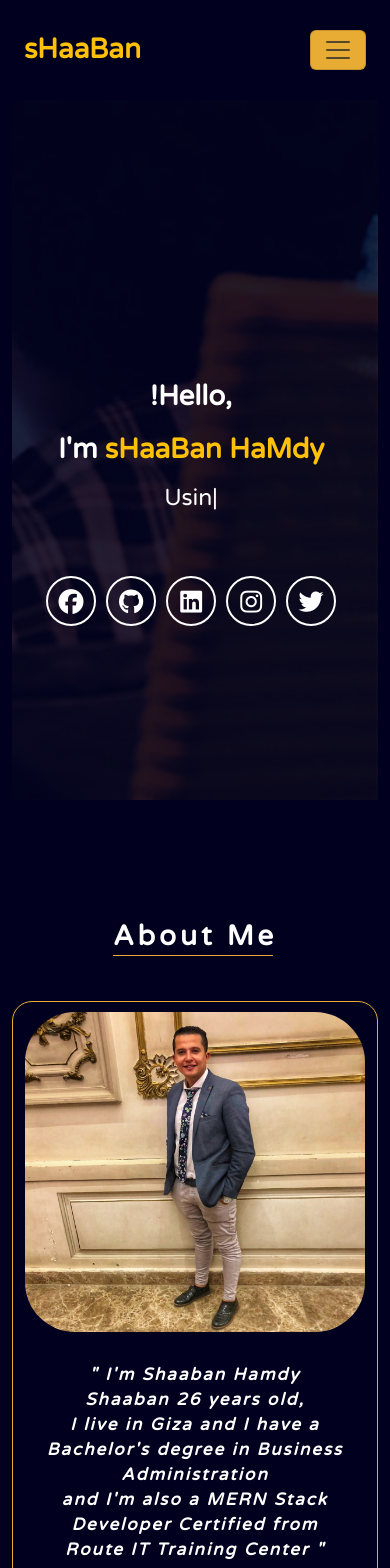
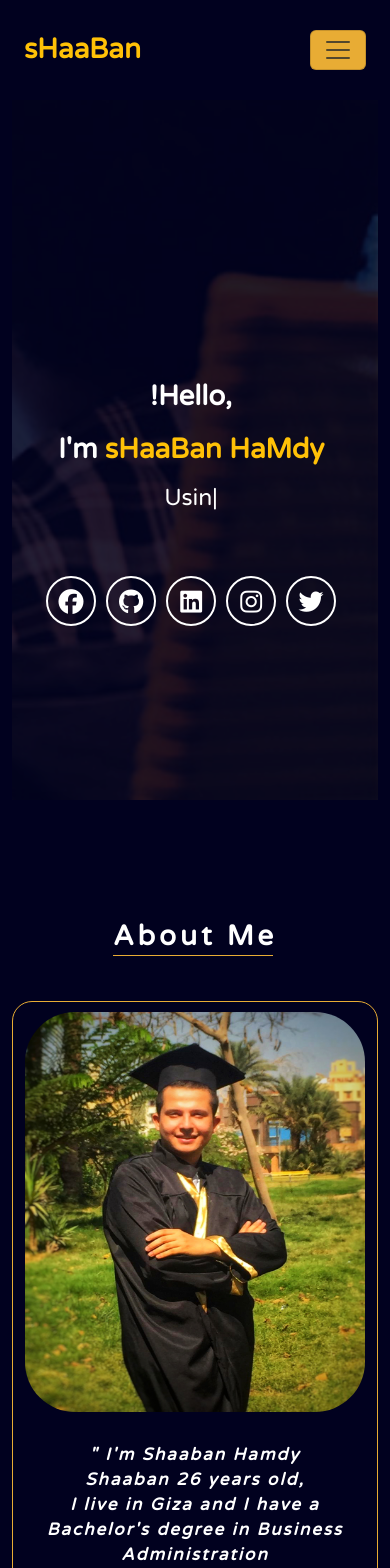
Before and after one commit to ShaabanHamdy/My-Portfolio, a React (Create React App) app: page / in a window 390 px wide. Shown: the top 1568 px of the page. Built offline with nearby package versions, Linux system fonts and the light colour scheme.

Commit message:
first commit

```diff
--- a/src/Components/About/about.css
+++ b/src/Components/About/about.css
@@ -83,7 +83,7 @@
 
   .img {
     margin-top: 10px;
-    height: 320px;
+    /* height: 320px; */
     width: 100%;
   }
   .imageText {
@@ -120,7 +120,7 @@
 
   .img {
     margin-top: 10px;
-    height: 320px;
+    /* height: 320px; */
     width: 100%;
   }
   .imageText {
```
Also changed, not shown: src/Components/images/IMG-20200915-WA0010-01.jpeg (deleted), src/Components/images/IMG_20210827_131147_021.jpeg.
